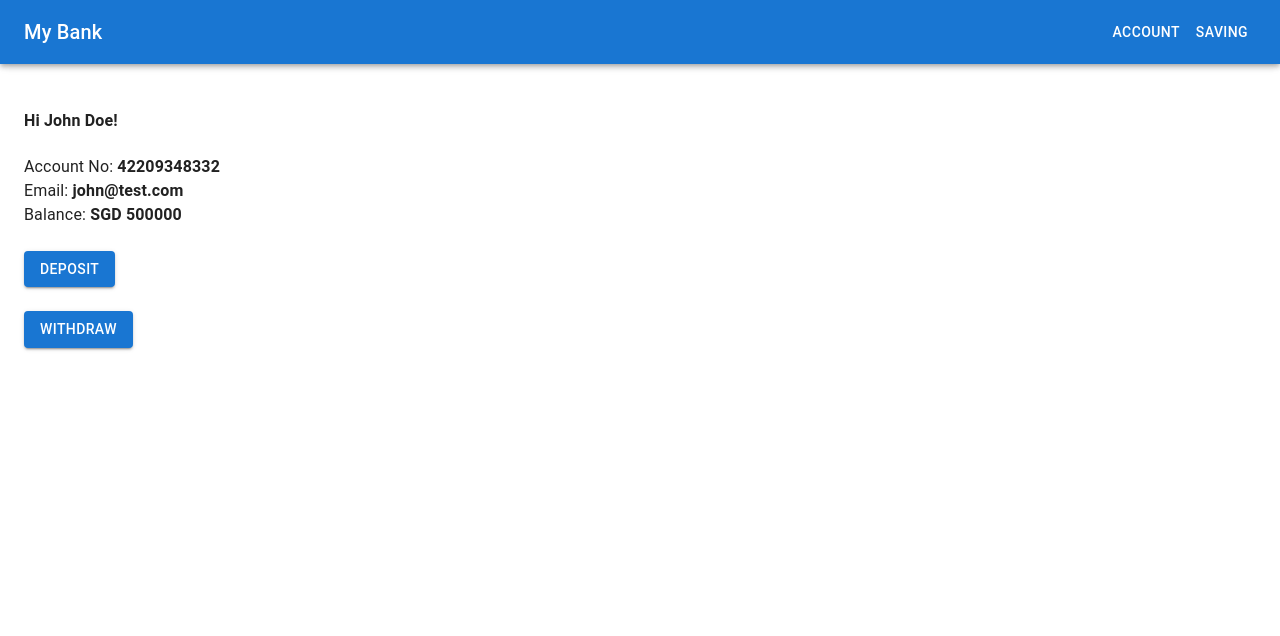
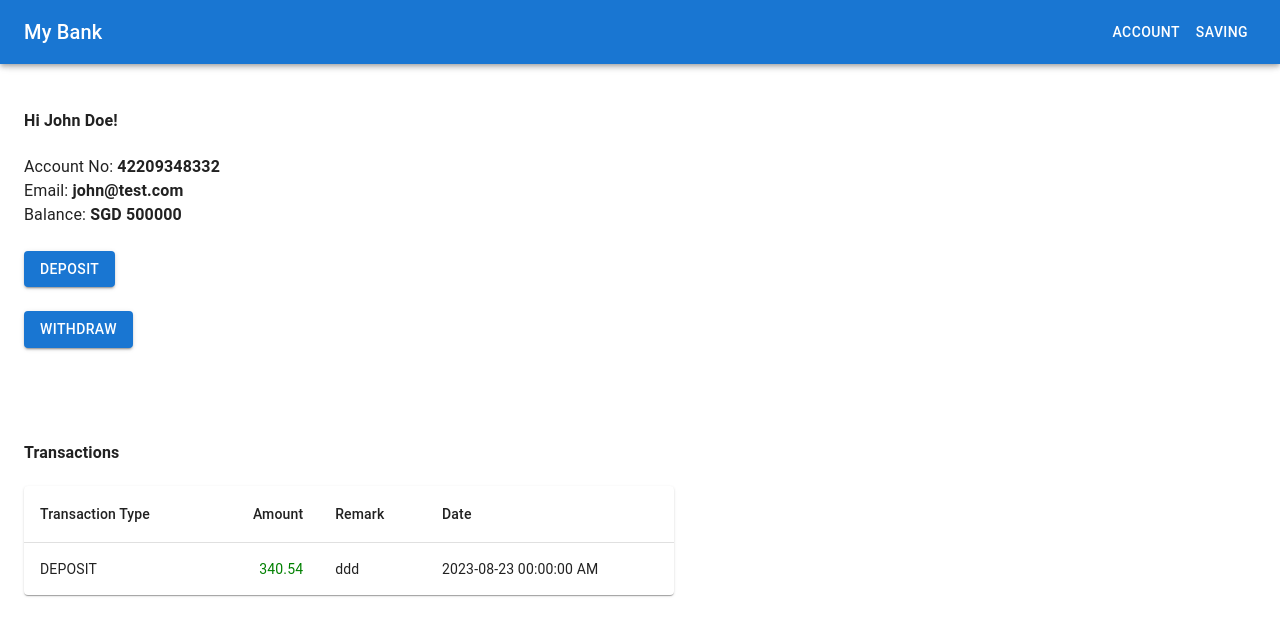
Before and after one commit to paingsoethaw/bank-sys-fe, a React (Vite) app: page / in a window 1280 px wide. Shown: the top 636 px of the page. Built offline with nearby package versions, Linux system fonts and the light colour scheme.

Commit message:
created transaction table component

```diff
--- /dev/null
+++ b/src/components/TransactionsTable.tsx
@@ -0,0 +1,46 @@
+import dayjs from 'dayjs';
+import Table from '@mui/material/Table';
+import TableBody from '@mui/material/TableBody';
+import TableCell from '@mui/material/TableCell';
+import TableContainer from '@mui/material/TableContainer';
+import TableHead from '@mui/material/TableHead';
+import TableRow from '@mui/material/TableRow';
+import Paper from '@mui/material/Paper';
+
+import { Transaction } from '../features/users/userSlice';
+
+interface ITransactionsProps {
+  transactions?: Array<Transaction>;
+}
+
+export default function TransactionsTable(props: ITransactionsProps) {
+  return (
+    <TableContainer component={Paper}>
+      <Table sx={{ minWidth: 650 }} aria-label="simple table">
+        <TableHead>
+          <TableRow>
+            <TableCell>Transaction Type</TableCell>
+            <TableCell align="right">Amount</TableCell>
+            <TableCell>Remark</TableCell>
+            <TableCell>Date</TableCell>
+          </TableRow>
+        </TableHead>
+        <TableBody>
+          {props.transactions &&
+            props.transactions.map((row: Transaction, index: number) => (
+              <TableRow key={index} sx={{ '&:last-child td, &:last-child th': { border: 0 } }}>
+                <TableCell component="th" scope="row">
+                  {row.type}
+                </TableCell>
+                <TableCell align="right" style={{ color: row.type == 'DEPOSIT' ? 'green' : 'red' }}>
+                  {row.amount}
+                </TableCell>
+                <TableCell>{row.remark}</TableCell>
+                <TableCell>{dayjs(row.date).format('YYYY-MM-DD HH:mm:ss A')}</TableCell>
+              </TableRow>
+            ))}
+        </TableBody>
+      </Table>
+    </TableContainer>
+  );
+}
--- a/src/pages/Account.tsx
+++ b/src/pages/Account.tsx
@@ -8,6 +8,7 @@ import DialogTitle from '@mui/material/DialogTitle';
 
 import { useAppDispatch, useAppSelector } from '../hooks';
 import { User, Transaction, createTransaction, userSelector } from '../features/users/userSlice';
+import TransactionsTable from '../components/TransactionsTable';
 
 function Account() {
   const dispatch = useAppDispatch();
@@ -97,6 +98,10 @@ function Account() {
       <br />
       <br />
       <br />
+      <div>
+        <h4>Transactions</h4>
+        <TransactionsTable transactions={userDetails?.transactions} />
+      </div>
 
       <Dialog open={isFormOpen} onClose={handleFormClose}>
         <DialogTitle>{transactionType}</DialogTitle>
```
